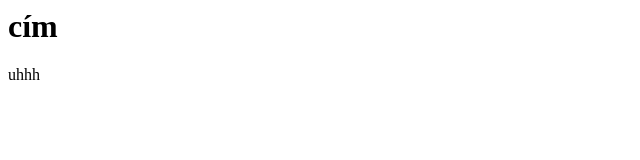
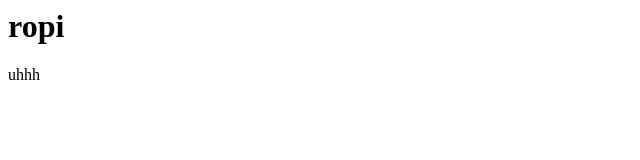
Before and after one commit to rodekmilan/first, a plain HTML site: page index.html in a window 1280 px wide. Shown: the full height of the page, 0-640 px from the left. Drawn offline with Linux system fonts and the light colour scheme.

Commit message:
Update index.html

```diff
--- a/index.html
+++ b/index.html
@@ -1,2 +1,2 @@
-<h1>cím</h1>
+<h1>ropi</h1>
 <p>uhhh</p>
```
